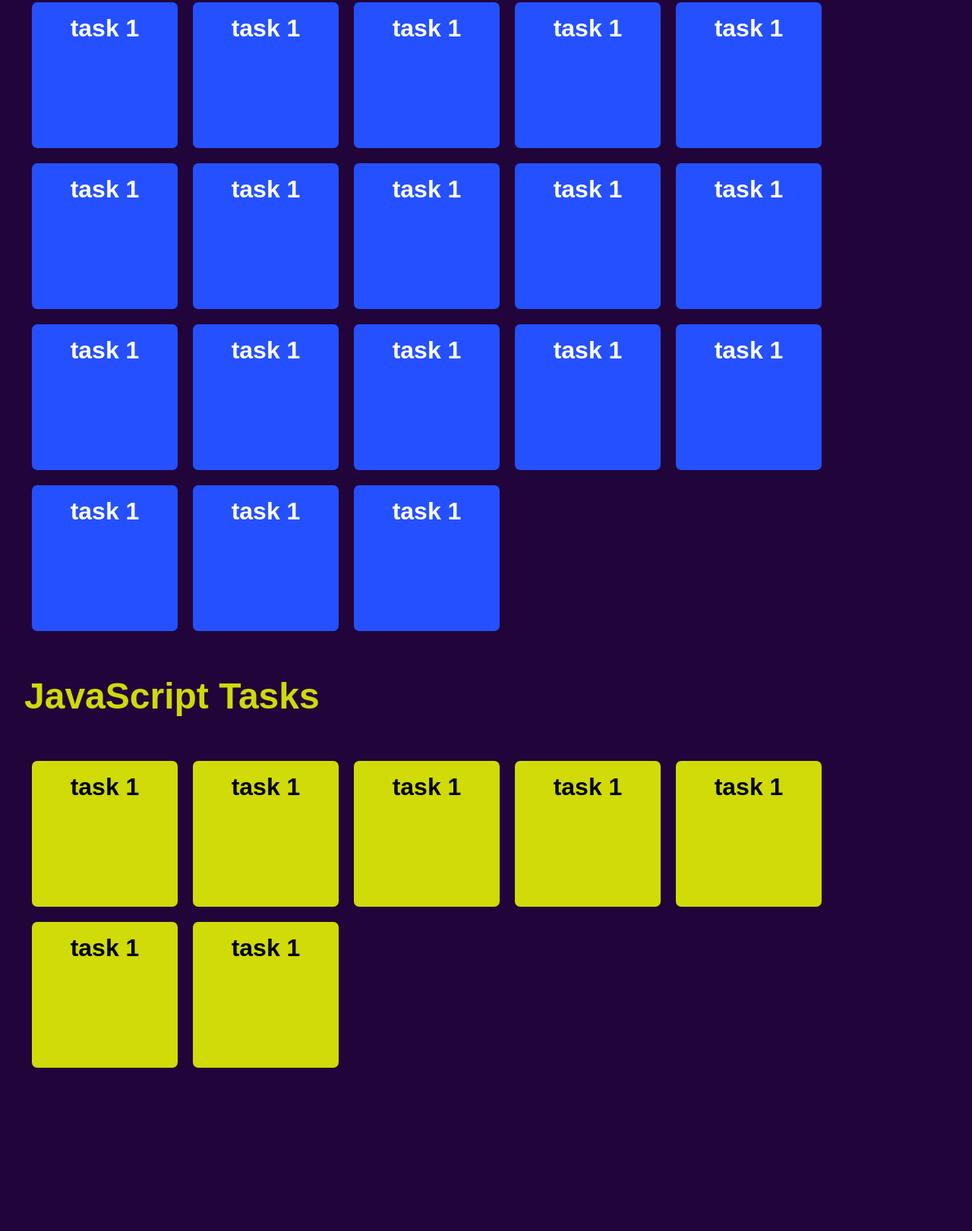
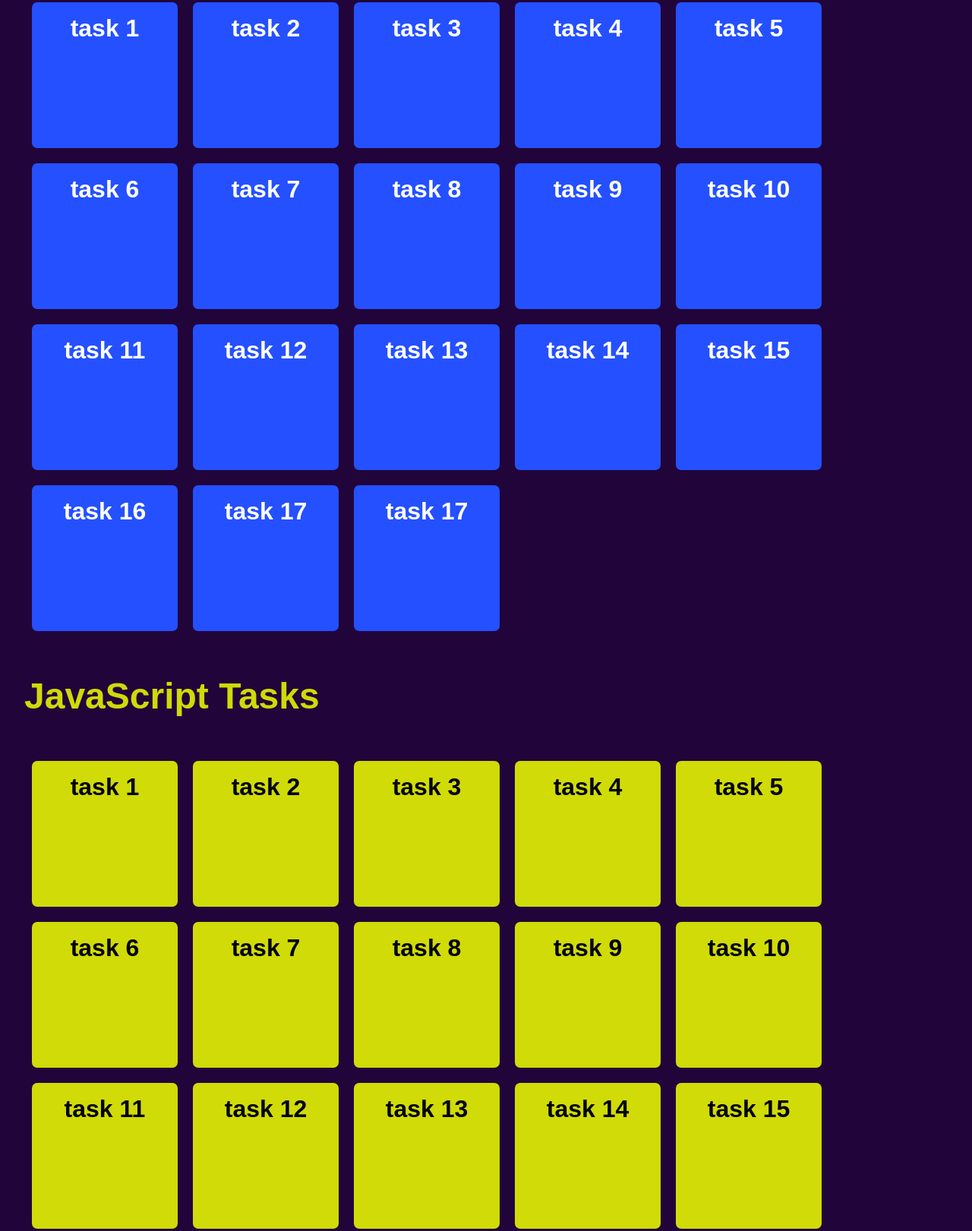
Before and after one commit to JaafarAbdalmajeed/Tasks, a plain HTML site: page index.html in a window 1280 px wide. Shown: the part 818-2439 px from the top of the page at 76% size. Before the commit the page ends 2234 px from the top, so only its background shows below. Drawn offline with Linux system fonts and the light colour scheme.

Commit message:
it is done

```diff
--- a/index.html
+++ b/index.html
@@ -21,27 +21,27 @@
 
                 </div>
                 <div class="task" data-link="https://jaafarabdalmajeed.github.io/HTML-OCS-FPE/task%202/index.html">
-                    <h3>task 1</h3>
+                    <h3>task 2</h3>
 
                 </div>
                 <div class="task" data-link="https://jaafarabdalmajeed.github.io/HTML-OCS-FPE/task%203/index.html">
-                    <h3>task 1</h3>
+                    <h3>task 3</h3>
 
                 </div>
                 <div class="task" data-link="https://jaafarabdalmajeed.github.io/HTML-OCS-FPE/task%204/index.html">
-                    <h3>task 1</h3>
+                    <h3>task 4</h3>
 
                 </div>
                 <div class="task" data-link="https://jaafarabdalmajeed.github.io/HTML-OCS-FPE/task%205/index.html">
-                    <h3>task 1</h3>
+                    <h3>task 5</h3>
 
                 </div>
                 <div class="task" data-link="https://jaafarabdalmajeed.github.io/HTML-OCS-FPE/task%206/index.html">
-                    <h3>task 1</h3>
+                    <h3>task 6</h3>
 
                 </div>
                 <div class="task" data-link="https://jaafarabdalmajeed.github.io/HTML-OCS-FPE/task%207/index.html">
-                    <h3>task 1</h3>
+                    <h3>task 7</h3>
                 </div>
             </div>
 
@@ -55,60 +55,60 @@
 
                 </div>
                 <div class="task" data-link="https://jaafarabdalmajeed.github.io/CSS-OCS-FPE/Task%202/page1/index.html">
-                    <h3>task 1</h3>
+                    <h3>task 2</h3>
 
                 </div>
                 <div class="task" data-link="https://jaafarabdalmajeed.github.io/CSS-OCS-FPE/Task%202/page2/index.html">
-                    <h3>task 1</h3>
+                    <h3>task 3</h3>
 
                 </div>
                 <div class="task" data-link="https://jaafarabdalmajeed.github.io/CSS-OCS-FPE/Task%202/page3/index.html">
-                    <h3>task 1</h3>
+                    <h3>task 4</h3>
 
                 </div>
                 <div class="task" data-link="https://jaafarabdalmajeed.github.io/CSS-OCS-FPE/Task%202/page4/index.html">
-                    <h3>task 1</h3>
+                    <h3>task 5</h3>
 
                 </div>
                 <div class="task" data-link="https://jaafarabdalmajeed.github.io/CSS-OCS-FPE/Task%203/page1/index.html">
-                    <h3>task 1</h3>
+                    <h3>task 6</h3>
 
                 </div>
                 <div class="task" data-link="https://jaafarabdalmajeed.github.io/CSS-OCS-FPE/Task%203/page2/index.html">
-                    <h3>task 1</h3>
+                    <h3>task 7</h3>
                 </div>
                 <div class="task" data-link="https://jaafarabdalmajeed.github.io/CSS-OCS-FPE/Task%204/page1/ind">
-                    <h3>task 1</h3>
+                    <h3>task 8</h3>
                 </div>
                 <div class="task" data-link="https://jaafarabdalmajeed.github.io/CSS-OCS-FPE/Task%204/page2/index.html">
-                    <h3>task 1</h3>
+                    <h3>task 9</h3>
                 </div>
                 <div class="task" data-link="https://jaafarabdalmajeed.github.io/CSS-OCS-FPE/Task%205/page1/index.html">
-                    <h3>task 1</h3>
+                    <h3>task 10</h3>
                 </div>
                 <div class="task" data-link="https://jaafarabdalmajeed.github.io/CSS-OCS-FPE/Task%205/page2/index.html">
-                    <h3>task 1</h3>
+                    <h3>task 11</h3>
                 </div>
                 <div class="task" data-link="https://jaafarabdalmajeed.github.io/CSS-OCS-FPE/Task%205/page3/index.html">
-                    <h3>task 1</h3>
+                    <h3>task 12</h3>
                 </div>
                 <div class="task" data-link="https://jaafarabdalmajeed.github.io/CSS-OCS-FPE/Task%206/page1/index.html">
-                    <h3>task 1</h3>
+                    <h3>task 13</h3>
                 </div>
                 <div class="task" data-link="https://jaafarabdalmajeed.github.io/CSS-OCS-FPE/Task%206/page2/index.html">
-                    <h3>task 1</h3>
+                    <h3>task 14</h3>
                 </div>
                 <div class="task" data-link="https://jaafarabdalmajeed.github.io/CSS-OCS-FPE/Task%206/page3/index.html">
-                    <h3>task 1</h3>
+                    <h3>task 15</h3>
                 </div>
                 <div class="task" data-link="https://jaafarabdalmajeed.github.io/CSS-OCS-FPE/Task%206/page3/index.html">
-                    <h3>task 1</h3>
+                    <h3>task 16</h3>
                 </div>
                 <div class="task" data-link="https://jaafarabdalmajeed.github.io/CSS-OCS-FPE/Task%206/page4/index.html">
-                    <h3>task 1</h3>
+                    <h3>task 17</h3>
                 </div>
                 <div class="task" data-link="https://jaafarabdalmajeed.github.io/CSS-OCS-FPE/Task%206/page5/index.html">
-                    <h3>task 1</h3>
+                    <h3>task 17</h3>
                 </div>
             </div>
         </div>
@@ -116,32 +116,77 @@
         <div class="javascript-task-container">
             <h1>JavaScript Tasks</h1>
             <div>
-                <div class="task">
+                <div  class="task day-1" data-link="https://jaafarabdalmajeed.github.io/JS-OCS-FPE/Day%201/Task%201/index.html">
                     <h3>task 1</h3>
 
                 </div>
-                <div class="task">
-                    <h3>task 1</h3>
+                <div class="task day-1" data-link="https://jaafarabdalmajeed.github.io/JS-OCS-FPE/Day%201/Task%202/index.html">
+                    <h3>task 2</h3>
+                </div>
+                <div class="task day-1" data-link="https://jaafarabdalmajeed.github.io/JS-OCS-FPE/Day%201/Task%203/index.html">
+                    <h3>task 3</h3>
+                </div>
+                <div class="task day-1" data-link="https://jaafarabdalmajeed.github.io/JS-OCS-FPE/Day%201/Task%204/index.html">
+                    <h3>task 4</h3>
+                </div>
+                <div class="task day-2" data-link="https://jaafarabdalmajeed.github.io/JS-OCS-FPE/Day%202/Part%201/Task%201/index.html">
+                    <h3>task 5</h3>
+                </div>
+
+                <div class="task day-2" data-link="https://jaafarabdalmajeed.github.io/JS-OCS-FPE/Day%202/Part%201/Task%202/index.html">
+                    <h3>task 6</h3>
+                </div>
+                <div class="task day-2" data-link="https://jaafarabdalmajeed.github.io/JS-OCS-FPE/Day%202/Part%201/Task%201/index.html">
+                    <h3>task 7</h3>
+                </div>
+                <div class="task day-2" data-link="https://jaafarabdalmajeed.github.io/JS-OCS-FPE/Day%202/Part%201/Task%204/index.html">
+                    <h3>task 8</h3>
+                </div>
+                <div class="task day-2" data-link="https://jaafarabdalmajeed.github.io/JS-OCS-FPE/Day%202/Part%201/Task%205/index.html">
+                    <h3>task 9</h3>
+                </div>
+                <div class="task day-2" data-link="https://jaafarabdalmajeed.github.io/JS-OCS-FPE/Day%202/Part%201/Task%206/index.html">
+                    <h3>task 10</h3>
+                </div>
+                <div class="task day-2" data-link="https://jaafarabdalmajeed.github.io/JS-OCS-FPE/Day%202/Part%201/Task%207/index.html">
+                    <h3>task 11</h3>
+                </div>
+                <div class="task day-2" data-link="https://jaafarabdalmajeed.github.io/JS-OCS-FPE/Day%202/Part%201/Task%208/index.html">
+                    <h3>task 12</h3>
 
                 </div>
-                <div class="task">
-                    <h3>task 1</h3>
+                <div class="task day-2" data-link="https://jaafarabdalmajeed.github.io/JS-OCS-FPE/Day%202/Part%202/index.html">
+                    <h3>task 13</h3>
 
                 </div>
-                <div class="task">
-                    <h3>task 1</h3>
+                <div class="task day-3" data-link="https://jaafarabdalmajeed.github.io/JS-OCS-FPE/Day%203/index.html">
+                    <h3>task 14</h3>
 
                 </div>
-                <div class="task">
-                    <h3>task 1</h3>
+                <div class="task day-4" data-link="https://jaafarabdalmajeed.github.io/JS-OCS-FPE/Day%204/forEach/index.html">
+                    <h3>task 15</h3>
 
                 </div>
-                <div class="task">
-                    <h3>task 1</h3>
-
+                <div class="task day-4" data-link="https://jaafarabdalmajeed.github.io/JS-OCS-FPE/Day%204/map/index.html">
+                    <h3>task 16</h3>
                 </div>
-                <div class="task">
-                    <h3>task 1</h3>
+                <div class="task day-5" data-link="https://jaafarabdalmajeed.github.io/JS-OCS-FPE/Day%205/Task%201/index.html">
+                    <h3>task 17</h3>
+                </div>
+                <div class="task day-5" data-link="https://jaafarabdalmajeed.github.io/JS-OCS-FPE/Day%205/Task%202/index.html">
+                    <h3>task 18</h3>
+                </div>
+                <div class="task day-5" data-link="https://jaafarabdalmajeed.github.io/JS-OCS-FPE/Day%205/Task%203/index.html">
+                    <h3>task 19</h3>
+                </div>
+                <div class="task day-5" data-link="https://jaafarabdalmajeed.github.io/JS-OCS-FPE/Day%205/Task%204/index.html">
+                    <h3>task 20</h3>
+                </div>
+                <div class="task day-5" data-link="https://jaafarabdalmajeed.github.io/JS-OCS-FPE/Day%205/Task%205/index.html">
+                    <h3>task 21</h3>
+                </div>
+                <div class="task day-5" data-link="https://jaafarabdalmajeed.github.io/JS-OCS-FPE/Day%205/Task%206/index.html">
+                    <h3>task 22</h3>
                 </div>
             </div>
 
```
